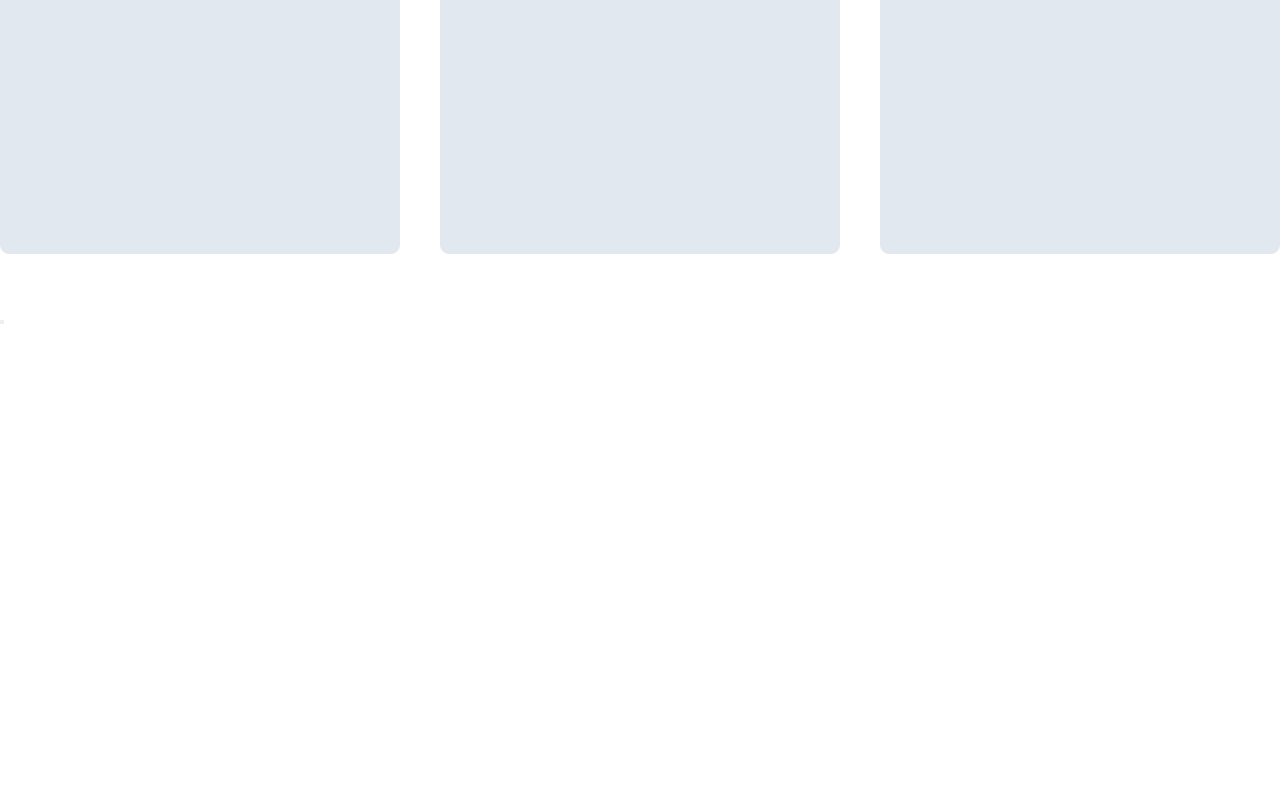
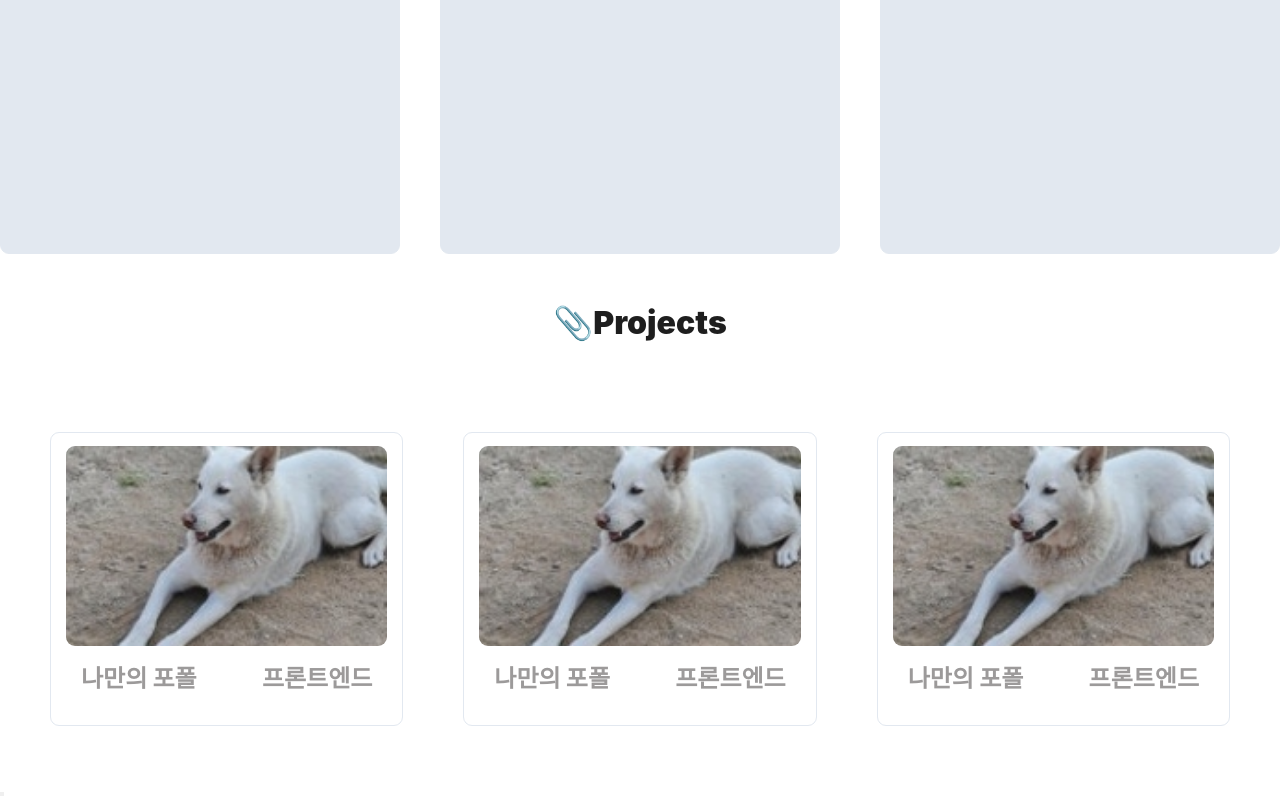
Before and after one commit to Baeksnagjun/baeksangjun-portfolio, a React (Vite) app: page / in a window 1280 px wide. Shown: the part 1473-2273 px from the top of the page. Before the commit the page ends 1801 px from the top, so only its background shows below. Built offline with nearby package versions, Linux system fonts and the light colour scheme; a web font is replaced by a local one.

Commit message:
프로젝트 골조

```diff
--- a/src/components/sections/Projects.module.css
+++ b/src/components/sections/Projects.module.css
@@ -0,0 +1,49 @@
+.title {
+    font-size: 2rem;
+    font-weight: 1000;
+    text-align: center;
+    margin: 40px;
+
+}
+
+.grid {
+    display: flex;
+    flex-direction: row;
+    margin: 50px;
+    justify-content: center;
+    gap: 60px;
+
+
+}
+
+.card {
+    margin-top: 40px;
+    padding: 13px 15px;
+    border-radius: 9px;
+    border: 1px solid #e2e8f0;
+    object-fit: cover;
+    display: flex;
+    flex-direction: column;
+    width: 400px;
+
+
+}
+
+.images img {
+    width: 100%;
+    height: 200px;
+    object-fit: cover;
+    border-radius: 9px;
+}
+
+.text {
+    color: #9c9a9a;
+    font-weight: 800;
+}
+
+.desc {
+    display: flex;
+    flex-direction: row;
+    justify-content: space-between;
+    margin: 15px;
+}
--- a/src/components/sections/Projects.tsx
+++ b/src/components/sections/Projects.tsx
@@ -2,5 +2,48 @@ import { projects } from '../../data/projects';
 import styles from './Projects.module.css';
 
 export default function Projects() {
-  return <section className={styles.projects} data-count={projects.length} />;
+  return (
+    <section className={styles.projects}>
+      <h2 className={styles.title}>📎Projects</h2>
+
+      <div className={styles.grid}>
+
+
+
+        <div className={styles.card}>
+          <div className={styles.images}>
+            <img src="/profilleph.jpeg" alt="나만의 포폴" />
+          </div>
+          <div className={styles.desc}>
+            <p className={styles.text}>나만의 포폴</p>
+            <p className={styles.text}>프론트엔드</p>
+          </div>
+        </div>
+      <div className={styles.card}>
+          <div className={styles.images}>
+            <img src="/profilleph.jpeg" alt="나만의 포폴" />
+          </div>
+          <div className={styles.desc}>
+            <p className={styles.text}>나만의 포폴</p>
+            <p className={styles.text}>프론트엔드</p>
+          </div>
+        </div>
+        <div className={styles.card}>
+          <div className={styles.images}>
+            <img src="/profilleph.jpeg" alt="나만의 포폴" />
+          </div>
+          <div className={styles.desc}>
+            <p className={styles.text}>나만의 포폴</p>
+            <p className={styles.text}>프론트엔드</p>
+          </div>
+        </div>
+
+
+
+
+
+      </div>
+    </section>
+  )
+  //<section className={styles.projects} data-count={projects.length} />;
 }
```
